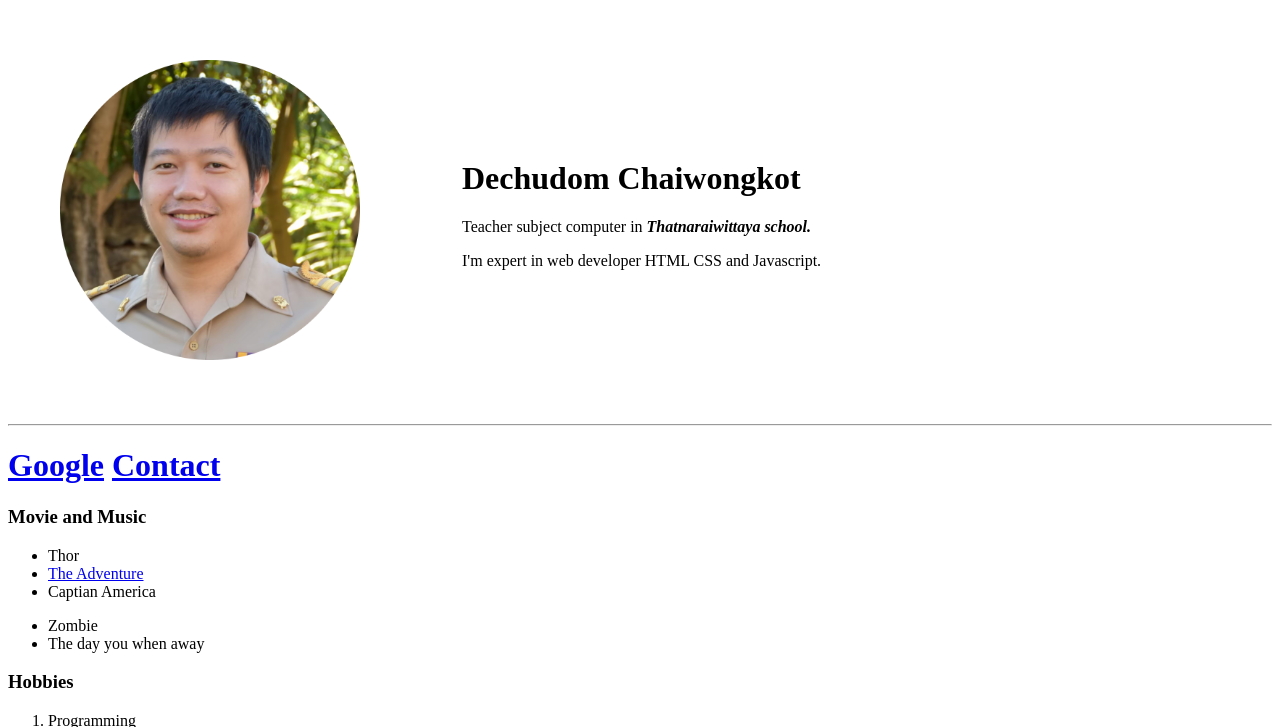
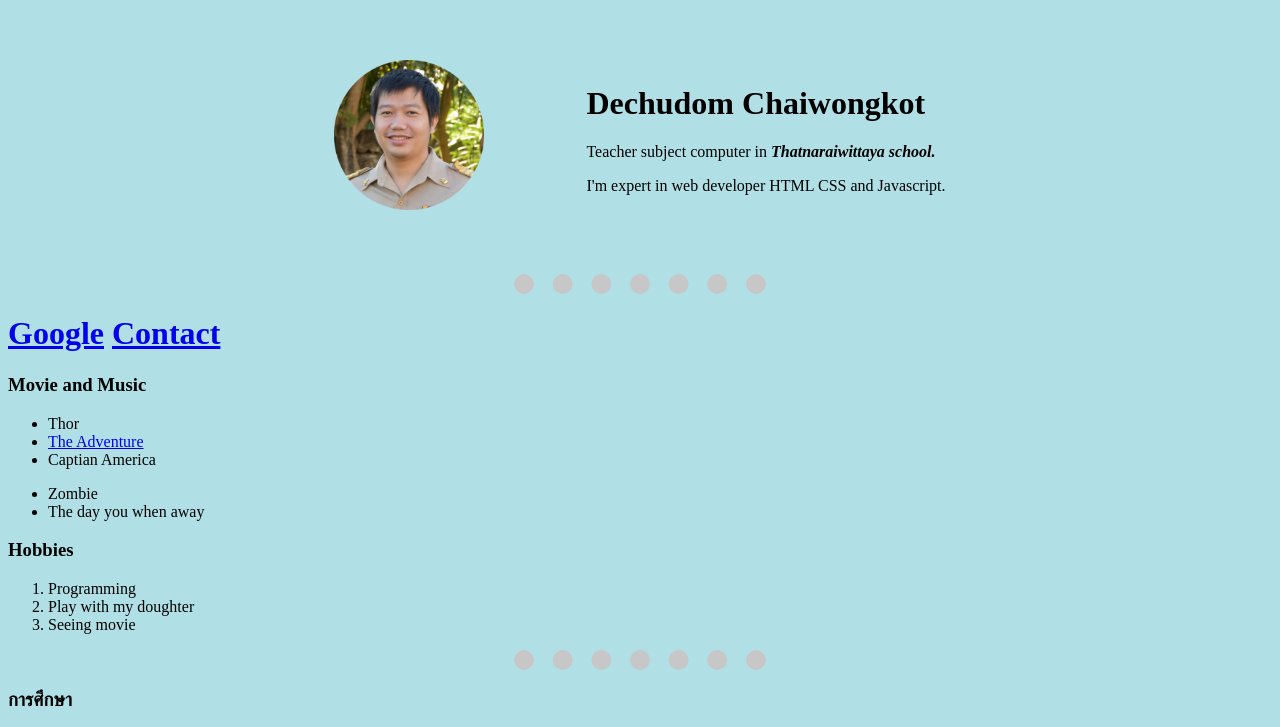
Before and after one commit to krootos/cv, a plain HTML site: page index.html in a window 1280 px wide. Shown: the top 727 px of the page. Drawn offline with Linux system fonts and the light colour scheme.

Commit message:
version2
ใส่เส้น hr เป็น ...
ปรับแต่ง ลิงค์ใหม่ให้สวยงาม

```diff
--- a/index.html
+++ b/index.html
@@ -5,8 +5,31 @@
     <meta http-equiv="X-UA-Compatible" content="IE=edge" />
     <meta name="viewport" content="width=device-width, initial-scale=1.0" />
     <title>🚀 Dechudom CV</title>
+
+    <style>
+      body{
+          background-color: #eaf6f6;
+      }
+
+      hr{
+
+          border-style: none;
+          border-top-style: dotted;
+          border-color: rgb(199, 199, 199);
+          border-width: 20px;
+          width: 20%;
+      }
+
+      img{
+          height: 150px;
+      }
+    </style>
   </head>
-  <body>
+  <body style="background-color: powderblue;">
+
+    <center>
+
+
 
 
 
@@ -19,7 +42,7 @@
         </td>
       </tr>
     </table>
-
+  </center>
 
     <hr>
 
```
